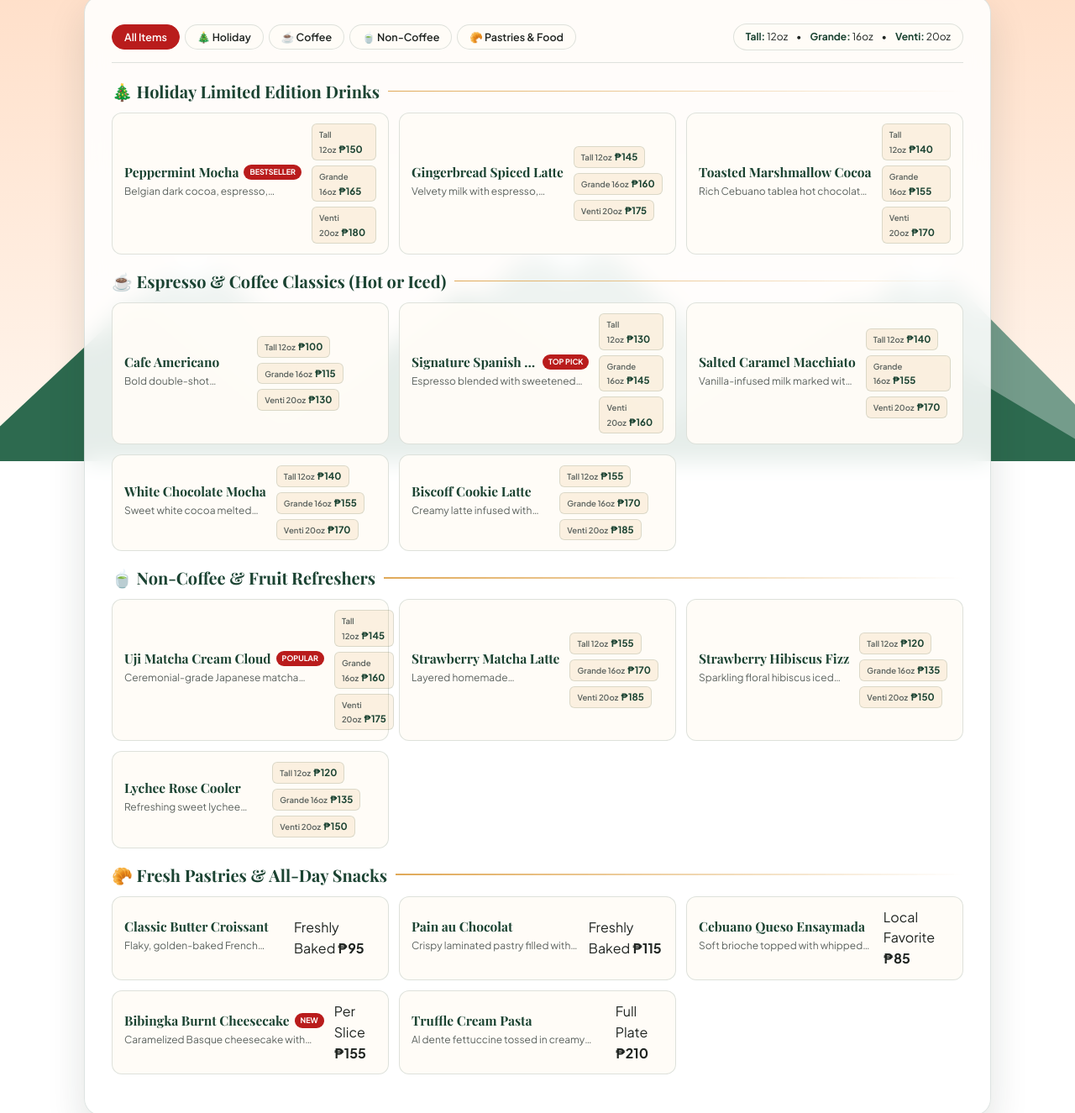
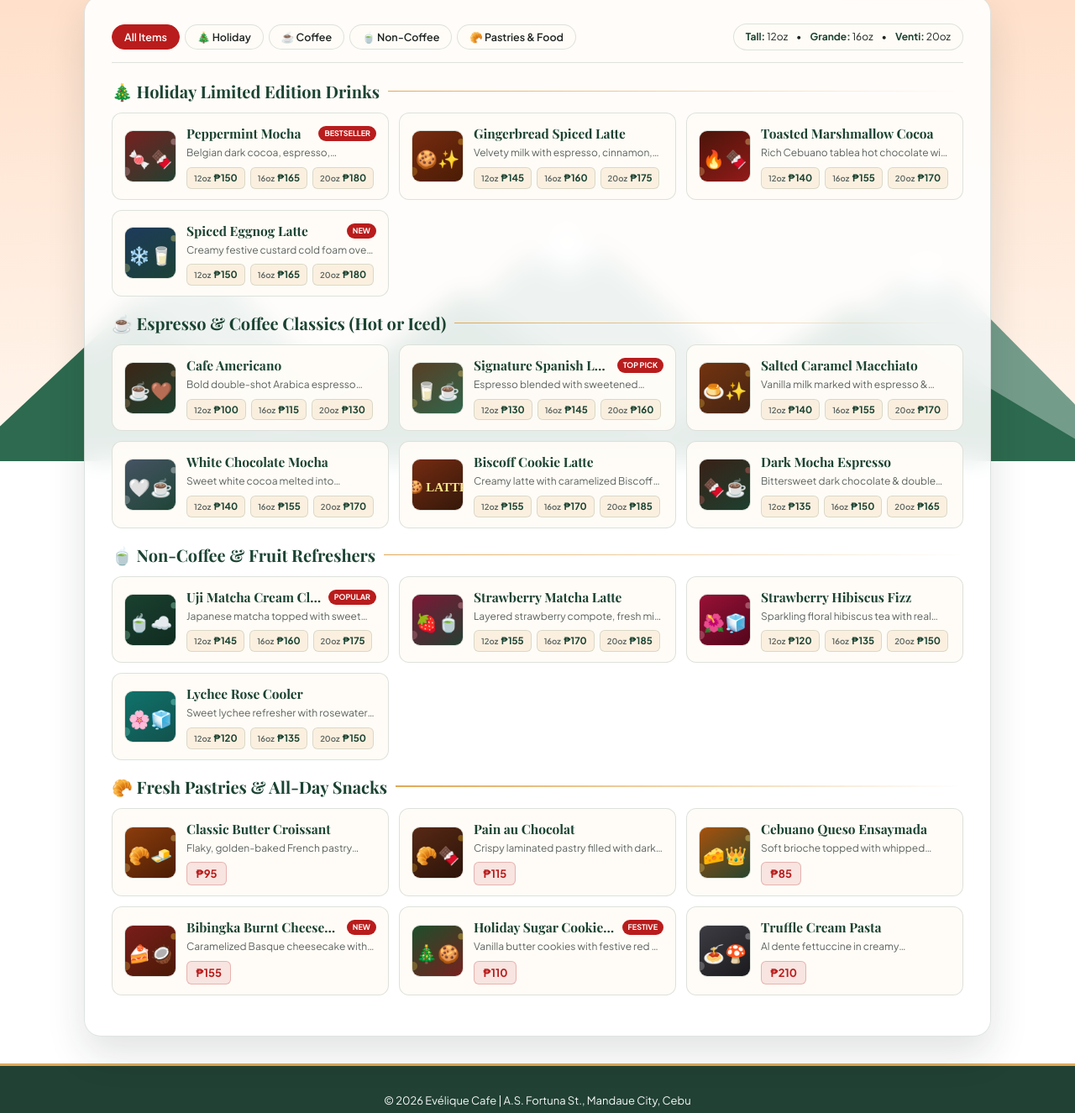
Before and after one commit to Ludzkie/Evelique-Cafe, a plain HTML site: page menu.html in a window 1280 px wide. Shown: the part 251-1576 px from the top of the page at 84% size. Drawn offline with nearby package versions, Linux system fonts and the light colour scheme; a web font is replaced by a local one.

Commit message:
Refine menu item descriptions and pricing
Updated item descriptions and prices in the menu. Removed redundant phrases and adjusted formatting for clarity.

```diff
--- a/menu.html
+++ b/menu.html
@@ -10,6 +10,7 @@
 
     <div class="scenic-bg">
         <div class="stars"></div>
+        <div class="snow-layer"></div>
         <div class="celestial-orb"></div>
         <div class="sleigh-container">
             <svg viewBox="0 0 200 70" fill="currentColor">
@@ -75,45 +76,64 @@
             <h2>🎄 Holiday Limited Edition Drinks</h2>
             <div class="menu-grid">
                 <div class="menu-card">
-                    <div>
+                    <img class="menu-img" data-placeholder="peppermint" alt="Peppermint Mocha">
+                    <div class="menu-body">
                         <div class="menu-card-header">
                             <h3 class="item-name">Peppermint Mocha</h3>
                             <span class="hot-tag">BESTSELLER</span>
                         </div>
-                        <p class="item-desc">Belgian dark cocoa, espresso, peppermint syrup & crushed candy cane</p>
+                        <p class="item-desc">Belgian dark cocoa, espresso, peppermint syrup & candy cane</p>
+                        <div class="size-pills">
+                            <span class="size-pill"><small>12oz</small><strong>₱150</strong></span>
+                            <span class="size-pill"><small>16oz</small><strong>₱165</strong></span>
+                            <span class="size-pill"><small>20oz</small><strong>₱180</strong></span>
                         </div>
-                    <div class="size-pills">
-                        <div class="size-pill"><small>Tall 12oz</small><strong>₱150</strong></div>
-                        <div class="size-pill"><small>Grande 16oz</small><strong>₱165</strong></div>
-                        <div class="size-pill"><small>Venti 20oz</small><strong>₱180</strong></div>
                     </div>
                 </div>
 
                 <div class="menu-card">
-                    <div>
+                    <img class="menu-img" data-placeholder="gingerbread" alt="Gingerbread Spiced Latte">
+                    <div class="menu-body">
                         <div class="menu-card-header">
                             <h3 class="item-name">Gingerbread Spiced Latte</h3>
                         </div>
-                        <p class="item-desc">Velvety milk with espresso, cinnamon, nutmeg & brown sugar glaze</p>
+                        <p class="item-desc">Velvety milk with espresso, cinnamon, nutmeg & brown sugar</p>
+                        <div class="size-pills">
+                            <span class="size-pill"><small>12oz</small><strong>₱145</strong></span>
+                            <span class="size-pill"><small>16oz</small><strong>₱160</strong></span>
+                            <span class="size-pill"><small>20oz</small><strong>₱175</strong></span>
                         </div>
-                    <div class="size-pills">
-                        <div class="size-pill"><small>Tall 12oz</small><strong>₱145</strong></div>
-                        <div class="size-pill"><small>Grande 16oz</small><strong>₱160</strong></div>
-                        <div class="size-pill"><small>Venti 20oz</small><strong>₱175</strong></div>
                     </div>
                 </div>
 
                 <div class="menu-card">
-                    <div>
+                    <img class="menu-img" data-placeholder="cocoa" alt="Toasted Marshmallow Cocoa">
+                    <div class="menu-body">
                         <div class="menu-card-header">
                             <h3 class="item-name">Toasted Marshmallow Cocoa</h3>
                         </div>
-                        <p class="item-desc">Rich Cebuano tablea hot chocolate topped with torched fluff</p>
+                        <p class="item-desc">Rich Cebuano tablea hot chocolate with torched fluff</p>
+                        <div class="size-pills">
+                            <span class="size-pill"><small>12oz</small><strong>₱140</strong></span>
+                            <span class="size-pill"><small>16oz</small><strong>₱155</strong></span>
+                            <span class="size-pill"><small>20oz</small><strong>₱170</strong></span>
                         </div>
+                    </div>
+                </div>
+
+                <div class="menu-card">
+                    <img class="menu-img" data-placeholder="eggnog" alt="Spiced Eggnog Cold Foam Latte">
+                    <div class="menu-body">
+                        <div class="menu-card-header">
+                            <h3 class="item-name">Spiced Eggnog Latte</h3>
+                            <span class="hot-tag">NEW</span>
+                        </div>
+                        <p class="item-desc">Creamy festive custard cold foam over iced Arabica espresso</p>
                         <div class="size-pills">
-                        <div class="size-pill"><small>Tall 12oz</small><strong>₱140</strong></div>
-                        <div class="size-pill"><small>Grande 16oz</small><strong>₱155</strong></div>
-                        <div class="size-pill"><small>Venti 20oz</small><strong>₱170</strong></div>
+                            <span class="size-pill"><small>12oz</small><strong>₱150</strong></span>
+                            <span class="size-pill"><small>16oz</small><strong>₱165</strong></span>
+                            <span class="size-pill"><small>20oz</small><strong>₱180</strong></span>
+                        </div>
                     </div>
                 </div>
             </div>
@@ -123,73 +143,93 @@
             <h2>☕ Espresso & Coffee Classics (Hot or Iced)</h2>
             <div class="menu-grid">
                 <div class="menu-card">
-                    <div>
+                    <img class="menu-img" data-placeholder="coffee" alt="Cafe Americano">
+                    <div class="menu-body">
                         <div class="menu-card-header">
                             <h3 class="item-name">Cafe Americano</h3>
                         </div>
                         <p class="item-desc">Bold double-shot Arabica espresso over purified water</p>
+                        <div class="size-pills">
+                            <span class="size-pill"><small>12oz</small><strong>₱100</strong></span>
+                            <span class="size-pill"><small>16oz</small><strong>₱115</strong></span>
+                            <span class="size-pill"><small>20oz</small><strong>₱130</strong></span>
                         </div>
-                    <div class="size-pills">
-                        <div class="size-pill"><small>Tall 12oz</small><strong>₱100</strong></div>
-                        <div class="size-pill"><small>Grande 16oz</small><strong>₱115</strong></div>
-                        <div class="size-pill"><small>Venti 20oz</small><strong>₱130</strong></div>
                     </div>
                 </div>
 
                 <div class="menu-card">
-                    <div>
+                    <img class="menu-img" data-placeholder="spanish" alt="Signature Spanish Latte">
+                    <div class="menu-body">
                         <div class="menu-card-header">
                             <h3 class="item-name">Signature Spanish Latte</h3>
                             <span class="hot-tag">TOP PICK</span>
                         </div>
-                        <p class="item-desc">Espresso blended with sweetened condensed & fresh creamy milk</p>
+                        <p class="item-desc">Espresso blended with sweetened condensed & fresh milk</p>
+                        <div class="size-pills">
+                            <span class="size-pill"><small>12oz</small><strong>₱130</strong></span>
+                            <span class="size-pill"><small>16oz</small><strong>₱145</strong></span>
+                            <span class="size-pill"><small>20oz</small><strong>₱160</strong></span>
                         </div>
-                    <div class="size-pills">
-                        <div class="size-pill"><small>Tall 12oz</small><strong>₱130</strong></div>
-                        <div class="size-pill"><small>Grande 16oz</small><strong>₱145</strong></div>
-                        <div class="size-pill"><small>Venti 20oz</small><strong>₱160</strong></div>
                     </div>
                 </div>
 
                 <div class="menu-card">
-                    <div>
+                    <img class="menu-img" data-placeholder="caramel" alt="Salted Caramel Macchiato">
+                    <div class="menu-body">
                         <div class="menu-card-header">
                             <h3 class="item-name">Salted Caramel Macchiato</h3>
                         </div>
-                        <p class="item-desc">Vanilla-infused milk marked with espresso & sea-salt caramel drizzle</p>
+                        <p class="item-desc">Vanilla milk marked with espresso & sea-salt caramel</p>
+                        <div class="size-pills">
+                            <span class="size-pill"><small>12oz</small><strong>₱140</strong></span>
+                            <span class="size-pill"><small>16oz</small><strong>₱155</strong></span>
+                            <span class="size-pill"><small>20oz</small><strong>₱170</strong></span>
                         </div>
-                    <div class="size-pills">
-                        <div class="size-pill"><small>Tall 12oz</small><strong>₱140</strong></div>
-                        <div class="size-pill"><small>Grande 16oz</small><strong>₱155</strong></div>
-                        <div class="size-pill"><small>Venti 20oz</small><strong>₱170</strong></div>
                     </div>
                 </div>
 
                 <div class="menu-card">
-                    <div>
+                    <img class="menu-img" data-placeholder="whitechoco" alt="White Chocolate Mocha">
+                    <div class="menu-body">
                         <div class="menu-card-header">
                             <h3 class="item-name">White Chocolate Mocha</h3>
                         </div>
-                        <p class="item-desc">Sweet white cocoa melted into rich espresso & steamed milk</p>
+                        <p class="item-desc">Sweet white cocoa melted into espresso & steamed milk</p>
+                        <div class="size-pills">
+                            <span class="size-pill"><small>12oz</small><strong>₱140</strong></span>
+                            <span class="size-pill"><small>16oz</small><strong>₱155</strong></span>
+                            <span class="size-pill"><small>20oz</small><strong>₱170</strong></span>
                         </div>
-                    <div class="size-pills">
-                        <div class="size-pill"><small>Tall 12oz</small><strong>₱140</strong></div>
-                        <div class="size-pill"><small>Grande 16oz</small><strong>₱155</strong></div>
-                        <div class="size-pill"><small>Venti 20oz</small><strong>₱170</strong></div>
                     </div>
                 </div>
 
                 <div class="menu-card">
-                    <div>
+                    <img class="menu-img" data-placeholder="biscoff" alt="Biscoff Cookie Latte">
+                    <div class="menu-body">
                         <div class="menu-card-header">
                             <h3 class="item-name">Biscoff Cookie Latte</h3>
                         </div>
-                        <p class="item-desc">Creamy latte infused with caramelized Biscoff spread & cookie crumbs</p>
+                        <p class="item-desc">Creamy latte with caramelized Biscoff spread & crumbs</p>
+                        <div class="size-pills">
+                            <span class="size-pill"><small>12oz</small><strong>₱155</strong></span>
+                            <span class="size-pill"><small>16oz</small><strong>₱170</strong></span>
+                            <span class="size-pill"><small>20oz</small><strong>₱185</strong></span>
                         </div>
+                    </div>
+                </div>
+
+                <div class="menu-card">
+                    <img class="menu-img" data-placeholder="mocha" alt="Dark Mocha Espresso">
+                    <div class="menu-body">
+                        <div class="menu-card-header">
+                            <h3 class="item-name">Dark Mocha Espresso</h3>
+                        </div>
+                        <p class="item-desc">Bittersweet dark chocolate & double shot for study nights</p>
                         <div class="size-pills">
-                        <div class="size-pill"><small>Tall 12oz</small><strong>₱155</strong></div>
-                        <div class="size-pill"><small>Grande 16oz</small><strong>₱170</strong></div>
-                        <div class="size-pill"><small>Venti 20oz</small><strong>₱185</strong></div>
+                            <span class="size-pill"><small>12oz</small><strong>₱135</strong></span>
+                            <span class="size-pill"><small>16oz</small><strong>₱150</strong></span>
+                            <span class="size-pill"><small>20oz</small><strong>₱165</strong></span>
+                        </div>
                     </div>
                 </div>
             </div>
@@ -199,59 +239,63 @@
             <h2>🍵 Non-Coffee & Fruit Refreshers</h2>
             <div class="menu-grid">
                 <div class="menu-card">
-                    <div>
+                    <img class="menu-img" data-placeholder="matcha" alt="Uji Matcha Cream Cloud">
+                    <div class="menu-body">
                         <div class="menu-card-header">
                             <h3 class="item-name">Uji Matcha Cream Cloud</h3>
                             <span class="hot-tag">POPULAR</span>
                         </div>
-                        <p class="item-desc">Ceremonial-grade Japanese matcha topped with sweet vanilla cold foam</p>
+                        <p class="item-desc">Japanese matcha topped with sweet vanilla cold foam</p>
+                        <div class="size-pills">
+                            <span class="size-pill"><small>12oz</small><strong>₱145</strong></span>
+                            <span class="size-pill"><small>16oz</small><strong>₱160</strong></span>
+                            <span class="size-pill"><small>20oz</small><strong>₱175</strong></span>
                         </div>
-                    <div class="size-pills">
-                        <div class="size-pill"><small>Tall 12oz</small><strong>₱145</strong></div>
-                        <div class="size-pill"><small>Grande 16oz</small><strong>₱160</strong></div>
-                        <div class="size-pill"><small>Venti 20oz</small><strong>₱175</strong></div>
                     </div>
                 </div>
 
                 <div class="menu-card">
-                    <div>
+                    <img class="menu-img" data-placeholder="strawberry" alt="Strawberry Matcha Latte">
+                    <div class="menu-body">
                         <div class="menu-card-header">
                             <h3 class="item-name">Strawberry Matcha Latte</h3>
                         </div>
-                        <p class="item-desc">Layered homemade strawberry compote, fresh milk & earthy matcha</p>
+                        <p class="item-desc">Layered strawberry compote, fresh milk & earthy matcha</p>
+                        <div class="size-pills">
+                            <span class="size-pill"><small>12oz</small><strong>₱155</strong></span>
+                            <span class="size-pill"><small>16oz</small><strong>₱170</strong></span>
+                            <span class="size-pill"><small>20oz</small><strong>₱185</strong></span>
                         </div>
-                    <div class="size-pills">
-                        <div class="size-pill"><small>Tall 12oz</small><strong>₱155</strong></div>
-                        <div class="size-pill"><small>Grande 16oz</small><strong>₱170</strong></div>
-                        <div class="size-pill"><small>Venti 20oz</small><strong>₱185</strong></div>
                     </div>
                 </div>
 
                 <div class="menu-card">
-                    <div>
+                    <img class="menu-img" data-placeholder="hibiscus" alt="Strawberry Hibiscus Fizz">
+                    <div class="menu-body">
                         <div class="menu-card-header">
                             <h3 class="item-name">Strawberry Hibiscus Fizz</h3>
                         </div>
-                        <p class="item-desc">Sparkling floral hibiscus iced tea with real strawberry chunks</p>
+                        <p class="item-desc">Sparkling floral hibiscus tea with real strawberry chunks</p>
+                        <div class="size-pills">
+                            <span class="size-pill"><small>12oz</small><strong>₱120</strong></span>
+                            <span class="size-pill"><small>16oz</small><strong>₱135</strong></span>
+                            <span class="size-pill"><small>20oz</small><strong>₱150</strong></span>
                         </div>
-                    <div class="size-pills">
-                        <div class="size-pill"><small>Tall 12oz</small><strong>₱120</strong></div>
-                        <div class="size-pill"><small>Grande 16oz</small><strong>₱135</strong></div>
-                        <div class="size-pill"><small>Venti 20oz</small><strong>₱150</strong></div>
                     </div>
                 </div>
 
                 <div class="menu-card">
-                    <div>
+                    <img class="menu-img" data-placeholder="lychee" alt="Lychee Rose Cooler">
+                    <div class="menu-body">
                         <div class="menu-card-header">
                             <h3 class="item-name">Lychee Rose Cooler</h3>
                         </div>
-                        <p class="item-desc">Refreshing sweet lychee refresher with a hint of rosewater & basil seeds</p>
+                        <p class="item-desc">Sweet lychee refresher with rosewater & basil seeds</p>
+                        <div class="size-pills">
+                            <span class="size-pill"><small>12oz</small><strong>₱120</strong></span>
+                            <span class="size-pill"><small>16oz</small><strong>₱135</strong></span>
+                            <span class="size-pill"><small>20oz</small><strong>₱150</strong></span>
                         </div>
-                    <div class="size-pills">
-                        <div class="size-pill"><small>Tall 12oz</small><strong>₱120</strong></div>
-                        <div class="size-pill"><small>Grande 16oz</small><strong>₱135</strong></div>
-                        <div class="size-pill"><small>Venti 20oz</small><strong>₱150</strong></div>
                     </div>
                 </div>
             </div>
@@ -261,68 +305,70 @@
             <h2>🥐 Fresh Pastries & All-Day Snacks</h2>
             <div class="menu-grid">
                 <div class="menu-card">
-                    <div>
+                    <img class="menu-img" data-placeholder="croissant" alt="Classic Butter Croissant">
+                    <div class="menu-body">
                         <div class="menu-card-header">
                             <h3 class="item-name">Classic Butter Croissant</h3>
                         </div>
                         <p class="item-desc">Flaky, golden-baked French pastry served warm</p>
-                    </div>
-                    <div class="single-price-bar">
-                        <span>Freshly Baked</span>
-                        <strong>₱95</strong>
+                        <span class="single-price-chip">₱95</span>
                     </div>
                 </div>
 
                 <div class="menu-card">
-                    <div>
+                    <img class="menu-img" data-placeholder="pain" alt="Pain au Chocolat">
+                    <div class="menu-body">
                         <div class="menu-card-header">
                             <h3 class="item-name">Pain au Chocolat</h3>
                         </div>
                         <p class="item-desc">Crispy laminated pastry filled with dark chocolate batons</p>
-                    </div>
-                    <div class="single-price-bar">
-                        <span>Freshly Baked</span>
-                        <strong>₱115</strong>
+                        <span class="single-price-chip">₱115</span>
                     </div>
                 </div>
 
                 <div class="menu-card">
-                    <div>
+                    <img class="menu-img" data-placeholder="ensaymada" alt="Cebuano Queso Ensaymada">
+                    <div class="menu-body">
                         <div class="menu-card-header">
                             <h3 class="item-name">Cebuano Queso Ensaymada</h3>
                         </div>
-                        <p class="item-desc">Soft brioche topped with whipped butter, sugar & aged cheddar</p>
-                    </div>
-                    <div class="single-price-bar">
-                        <span>Local Favorite</span>
-                        <strong>₱85</strong>
+                        <p class="item-desc">Soft brioche topped with whipped butter, sugar & cheddar</p>
+                        <span class="single-price-chip">₱85</span>
                     </div>
                 </div>
 
                 <div class="menu-card">
-                    <div>
+                    <img class="menu-img" data-placeholder="cheesecake" alt="Bibingka Burnt Cheesecake">
+                    <div class="menu-body">
                         <div class="menu-card-header">
                             <h3 class="item-name">Bibingka Burnt Cheesecake</h3>
                             <span class="hot-tag">NEW</span>
                         </div>
-                        <p class="item-desc">Caramelized Basque cheesecake with salted egg & toasted coconut</p>
-                    </div>
-                    <div class="single-price-bar">
-                        <span>Per Slice</span>
-                        <strong>₱155</strong>
+                        <p class="item-desc">Caramelized Basque cheesecake with salted egg & coconut</p>
+                        <span class="single-price-chip">₱155</span>
                     </div>
                 </div>
 
                 <div class="menu-card">
-                    <div>
+                    <img class="menu-img" data-placeholder="cookie" alt="Christmas Sugar Cookie Box">
+                    <div class="menu-body">
+                        <div class="menu-card-header">
+                            <h3 class="item-name">Holiday Sugar Cookies (3pcs)</h3>
+                            <span class="hot-tag">FESTIVE</span>
+                        </div>
+                        <p class="item-desc">Vanilla butter cookies with festive red & green icing</p>
+                        <span class="single-price-chip">₱110</span>
+                    </div>
+                </div>
+
+                <div class="menu-card">
+                    <img class="menu-img" data-placeholder="pasta" alt="Truffle Cream Pasta">
+                    <div class="menu-body">
                         <div class="menu-card-header">
                             <h3 class="item-name">Truffle Cream Pasta</h3>
                         </div>
-                        <p class="item-desc">Al dente fettuccine tossed in creamy mushroom truffle sauce with garlic bread</p>
-                    </div>
-                    <div class="single-price-bar">
-                        <span>Full Plate</span>
-                        <strong>₱210</strong>
+                        <p class="item-desc">Al dente fettuccine in creamy mushroom truffle sauce</p>
+                        <span class="single-price-chip">₱210</span>
                     </div>
                 </div>
             </div>
```
Lines whose indentation alone changed are shown as unchanged.
